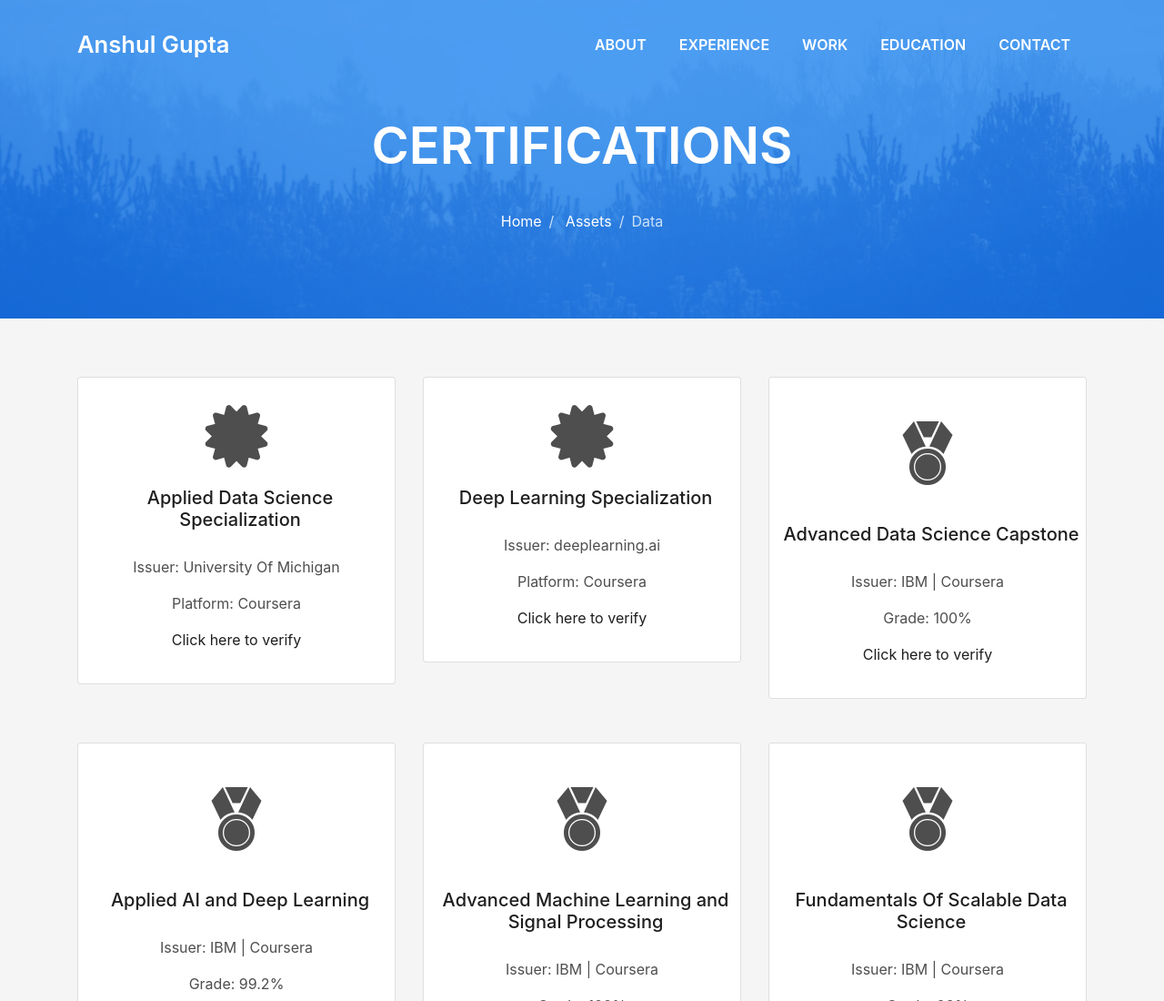
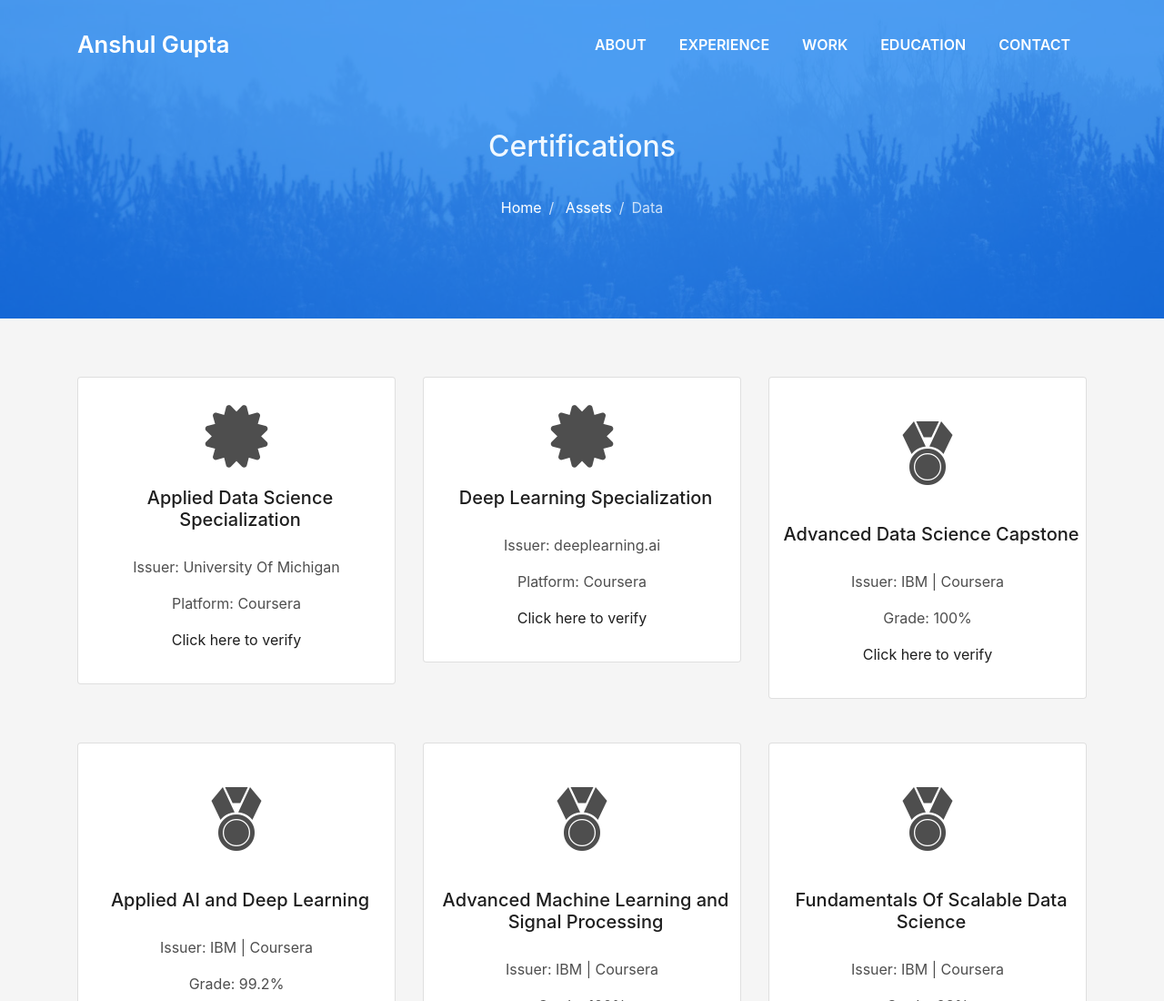
Before and after one commit to muskaan712/anshulg954.github.io, a plain HTML site: page certifications.html in a window 1280 px wide. Shown: the top 1100 px of the page at 91% size. Drawn offline with Linux system fonts and the light colour scheme; files whose address does not match are found by name.

Commit message:
Update certifications.html

```diff
--- a/certifications.html
+++ b/certifications.html
@@ -53,7 +53,7 @@
         <div class="intro-content display-table">
             <div class="table-cell">
                 <div class="container">
-                    <h2 class="intro-title mb-4">Certifications</h2>
+                    <h2 class="mb-4" style="color: aliceblue;">Certifications</h2>
                     <ol class="breadcrumb d-flex justify-content-center">
                         <li class="breadcrumb-item">
                             <a href="index.html">Home</a>
```
